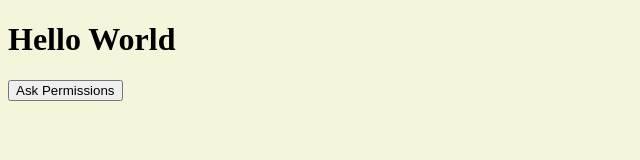
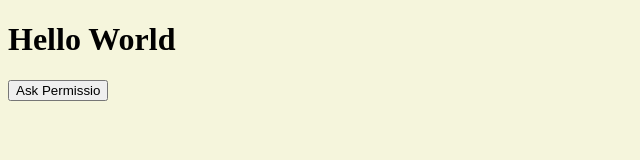
Before and after one commit to deepak469/webpush-demo, a plain HTML site: page webpush-demo/frontend/index.html in a window 1280 px wide. Shown: the full height of the page, 0-640 px from the left. Drawn offline with Linux system fonts and the light colour scheme.

Commit message:
Update index.html

```diff
--- a/webpush-demo/frontend/index.html
+++ b/webpush-demo/frontend/index.html
@@ -13,7 +13,7 @@
 
 <body>
     <h1>Hello World</h1>
-    <button id="permission-btn" onclick="main()">Ask Permissions</button>
+    <button id="permission-btn" onclick="main()">Ask Permissio</button>
 </body>
 
 </html>
```
